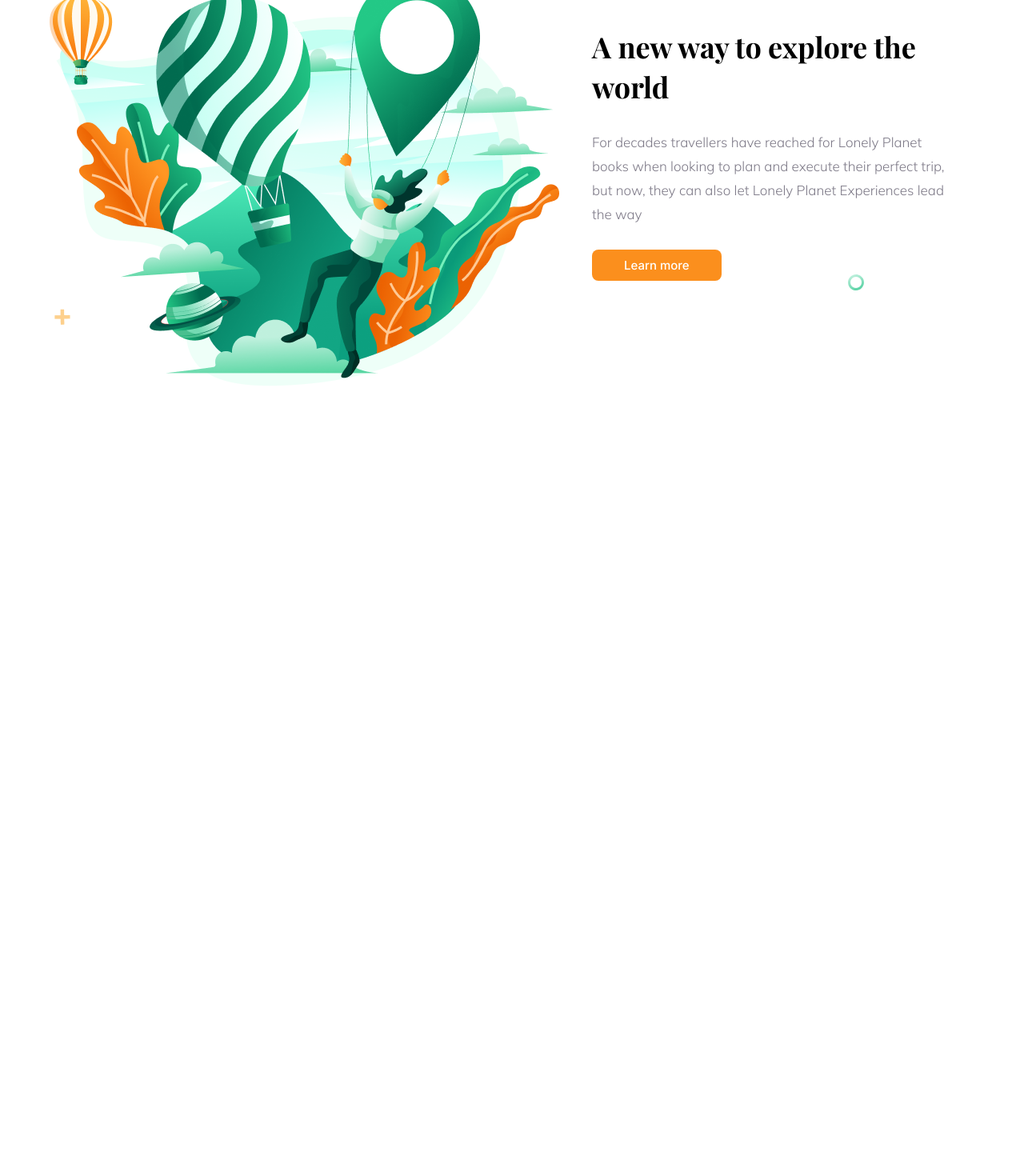
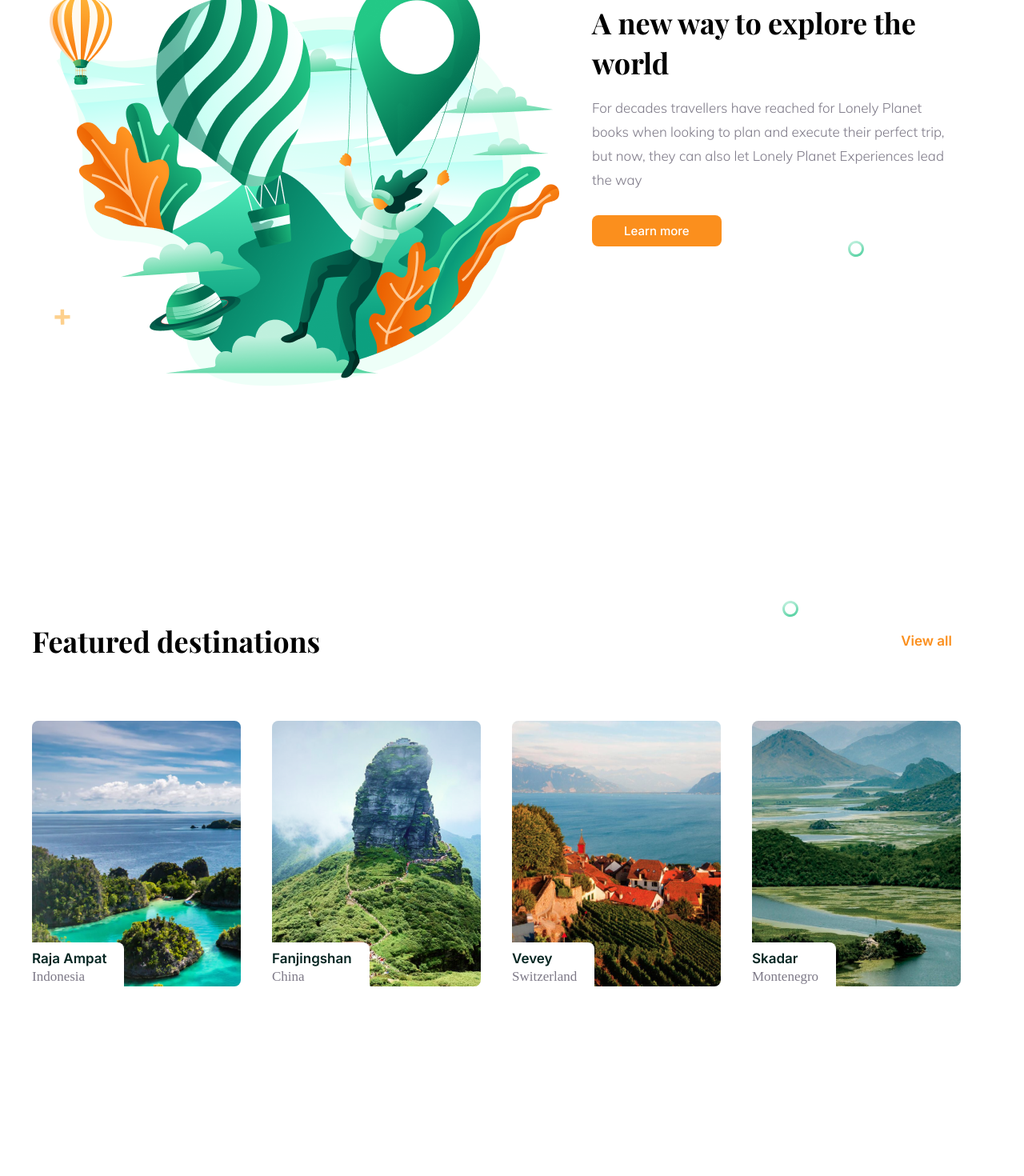
Before and after one commit to Ashymaliev/Travel, a plain HTML site: page index.html in a window 1280 px wide. Shown: the part 1129-2599 px from the top of the page at 80% size. Before the commit the page ends 1628 px from the top, so only its background shows below. Drawn offline with nearby package versions, Linux system fonts and the light colour scheme.

Commit message:
add section destinations

```diff
--- a/index.html
+++ b/index.html
@@ -101,7 +101,8 @@
                             A new way to explore the world
                         </h1>
                         <p class="explore__text">
-                        For decades travellers have reached for Lonely Planet books when looking to plan and execute their perfect
+                            For decades travellers have reached for Lonely Planet books when looking to plan and execute
+                            their perfect
                             trip, but now, they can also let Lonely Planet Experiences lead the way
                         </p>
                         <div class="explore__button">
@@ -113,6 +114,62 @@
             </div>
         </div>
     </section>
+
+    <section class="destinations">
+        <div class="container">
+            <div class="destinations__top">
+                <h2 class="destinations__title">
+                    Featured destinations
+                </h2>
+                <img class="destinations__element" src="./image/hero-element3.svg" alt="destinations__element">
+                <a class="destinations__link" href="#">View all</a>
+            </div>
+
+            <div class="destinations__row">
+                <img class="destinations__element--plus" src="./image/element-4.svg" alt="">
+                <div class="col-3">
+                    <div class="destinations__content">
+                      <img class="destinations__image" src="./image/destination-element-1.png" alt="destinations__image">
+                      <div class="destinations__location">
+                          <h3 class="destinations__place">Raja Ampat</h3>
+                          <span class="destinations__country">Indonesia</span>
+                      </div>
+                    </div>
+                </div>
+
+                <div class="col-3">
+                    <div class="destinations__content">
+                      <img class="destinations__image" src="./image/destination-element-2.png" alt="destinations__image">
+                      <div class="destinations__location">
+                          <h3 class="destinations__place">Fanjingshan</h3>
+                          <span class="destinations__country"> China</span>
+                      </div>
+                    </div>
+                </div>
+
+                <div class="col-3">
+                    <div class="destinations__content">
+                      <img class="destinations__image" src="./image/destination-element-3.png" alt="destinations__image">
+                      <div class="destinations__location">
+                          <h3 class="destinations__place">Vevey</h3>
+                          <span class="destinations__country">Switzerland</span>
+                      </div>
+                    </div>
+                </div>
+
+                <div class="col-3">
+                    <div class="destinations__content">
+                      <img class="destinations__image" src="./image/destination-element-4.png" alt="destinations__image">
+                      <div class="destinations__location">
+                          <h3 class="destinations__place">Skadar</h3>
+                          <span class="destinations__country">Montenegro</span>
+                      </div>
+                    </div>
+                </div>
+
+            </div>
+        </div>
+    </section>
 </body>
 
 </html>
--- a/scss/_base.scss
+++ b/scss/_base.scss
@@ -16,7 +16,8 @@ a {
     padding: 0;
 }
 
-h1 {
+h1, h2, h3, h4, h5, h6 {
+    margin: 0;
     cursor: pointer;
 }
 
--- /dev/null
+++ b/scss/components/__destinations.scss
@@ -0,0 +1,93 @@
+.destinations{
+
+    &__top{
+        display: flex;
+        align-items: center;
+        justify-content: space-between;
+    }
+
+    &__title{
+
+        font-family: Playfair Display;
+        font-style: normal;
+        font-weight: bold;
+        font-size: 36px;
+        line-height: 50px;
+
+    }
+
+    &__element{
+        padding: 0 0 80px 450px;
+    }
+
+    &__link{
+        padding-right: 50px;
+        font-family: Inter;
+        font-style: normal;
+        font-weight: 600;
+        font-size: 17px;
+        line-height: 60px;
+        color: $color-orange;
+
+        &:hover{
+            color:  #ff8706;
+            font-size: 19px;
+            transition: 0.3s;
+        }
+
+        &::after{
+            content:'';
+            background-image: url(/image/after.svg);
+        }
+    }
+
+    &__row{
+        position: relative;
+        padding: 50px 0 230px 0;
+        display: flex;
+    }
+
+    &__content{
+        position: relative;
+    }
+
+    &__image{
+
+        border-radius: 8px;
+    }
+
+    &__location{
+        position: absolute;
+        background-color: white;
+        bottom: 1%;
+        padding: 10px 22px 0 0;
+        border-radius: 0 8px 0 0;
+
+    }
+
+    &__place{
+        font-family: $font-inter;
+        color: #042521;
+        font-weight: 600;
+        font-size: 17px;
+
+
+    }
+
+    &__country{
+
+        font-family: $font-Mulish;
+        color: $color-spaceGray;
+        font-weight: 300;
+        font-size: 17px;
+        line-height: 1.5;
+    }
+
+    &__element--plus{
+        position: absolute;
+        z-index: 1;
+        bottom: 60%;
+        left: -15%;
+
+    }
+}
--- a/scss/components/_explore.scss
+++ b/scss/components/_explore.scss
@@ -1,5 +1,5 @@
 .explore{
-
+padding: 0 0 260px 0;
     &__row{
         display: flex;
     }
--- a/scss/index.scss
+++ b/scss/index.scss
@@ -4,3 +4,4 @@
 @import "./components/hero";
 @import "./columns";
 @import "./components/explore";
+@import "./components/_destinations";
```
Also changed, not shown: css/index.css, image/after.svg (added), image/element-4.svg (added), 1 other file. Lines whose indentation alone changed are shown as unchanged.
